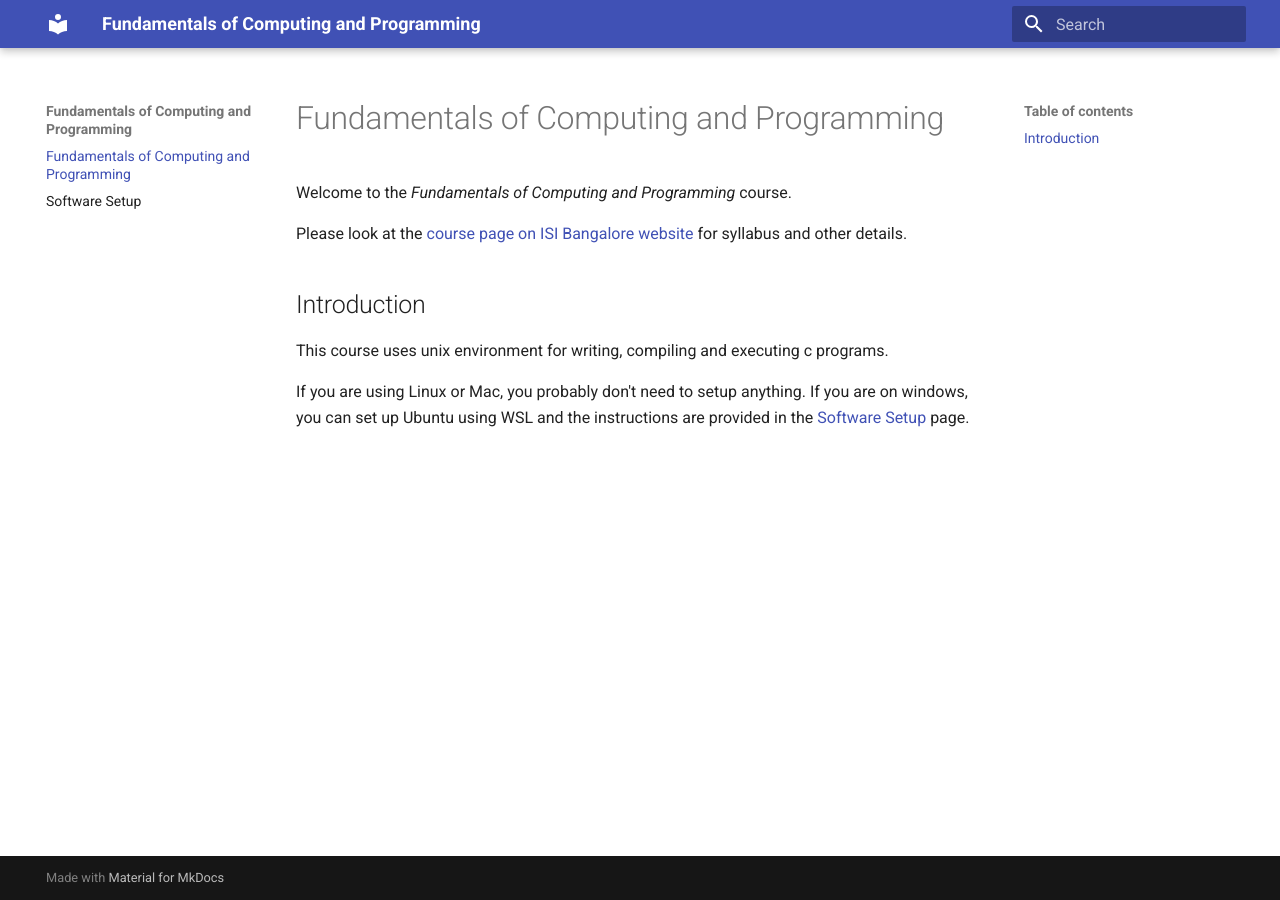
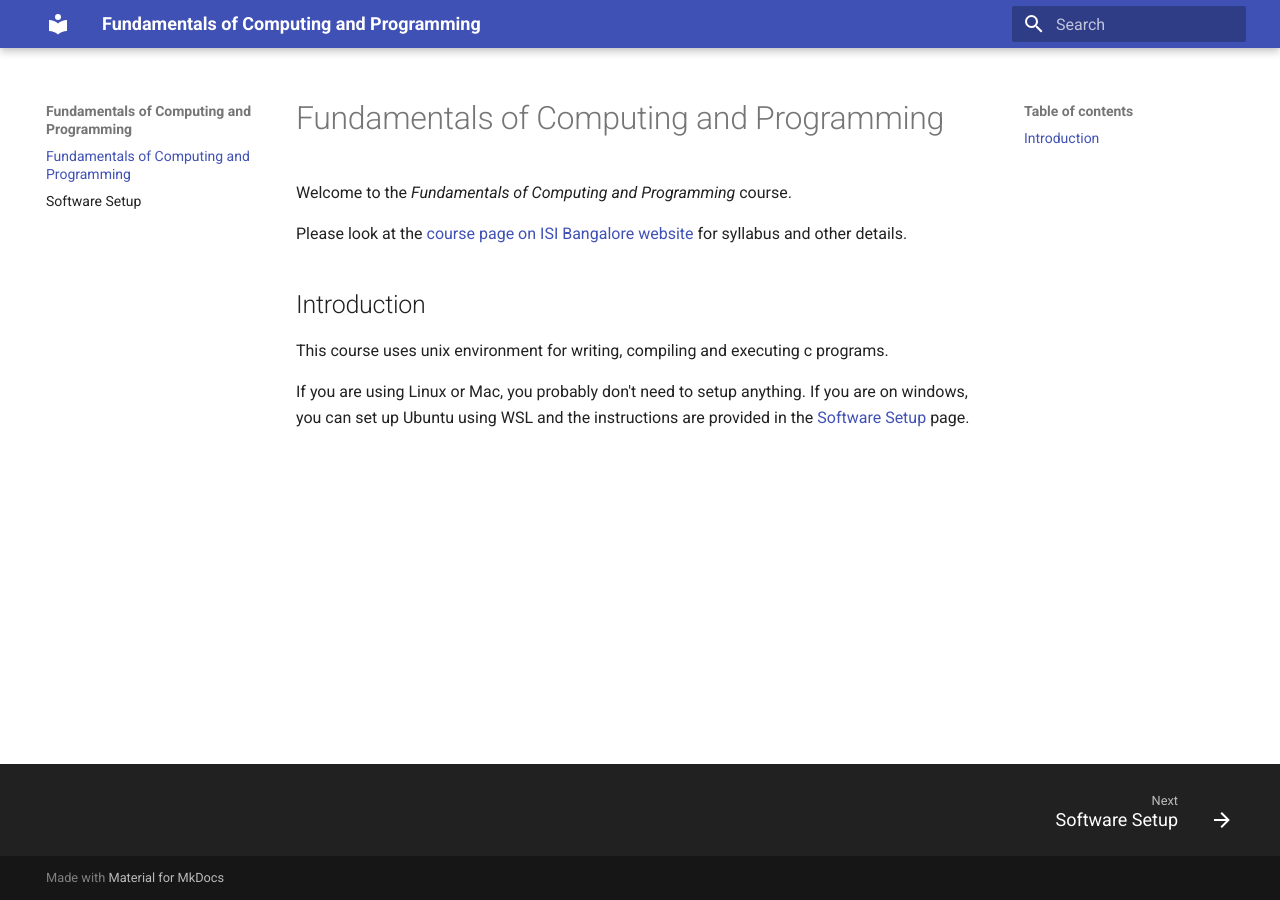
Before and after one commit to anandology/isi-fcp, an MkDocs documentation site: the page built from docs/index.md, in a window 1280 px wide. Built offline with MkDocs 1.6.1 and Material for MkDocs 9.7.7, drawn with Linux system fonts in a browser that asks for light colours.

Commit message:
Enabled navigation

```diff
--- a/mkdocs.yml
+++ b/mkdocs.yml
@@ -2,3 +2,12 @@ site_name: Fundamentals of Computing and Programming
 
 theme:
   name: material
+  features:
+    - navigation.footer
+
+
+nav:
+  - index.md
+  - setup.md
+
+site_url: https://anandology.github.io/isi-fcp/
```
